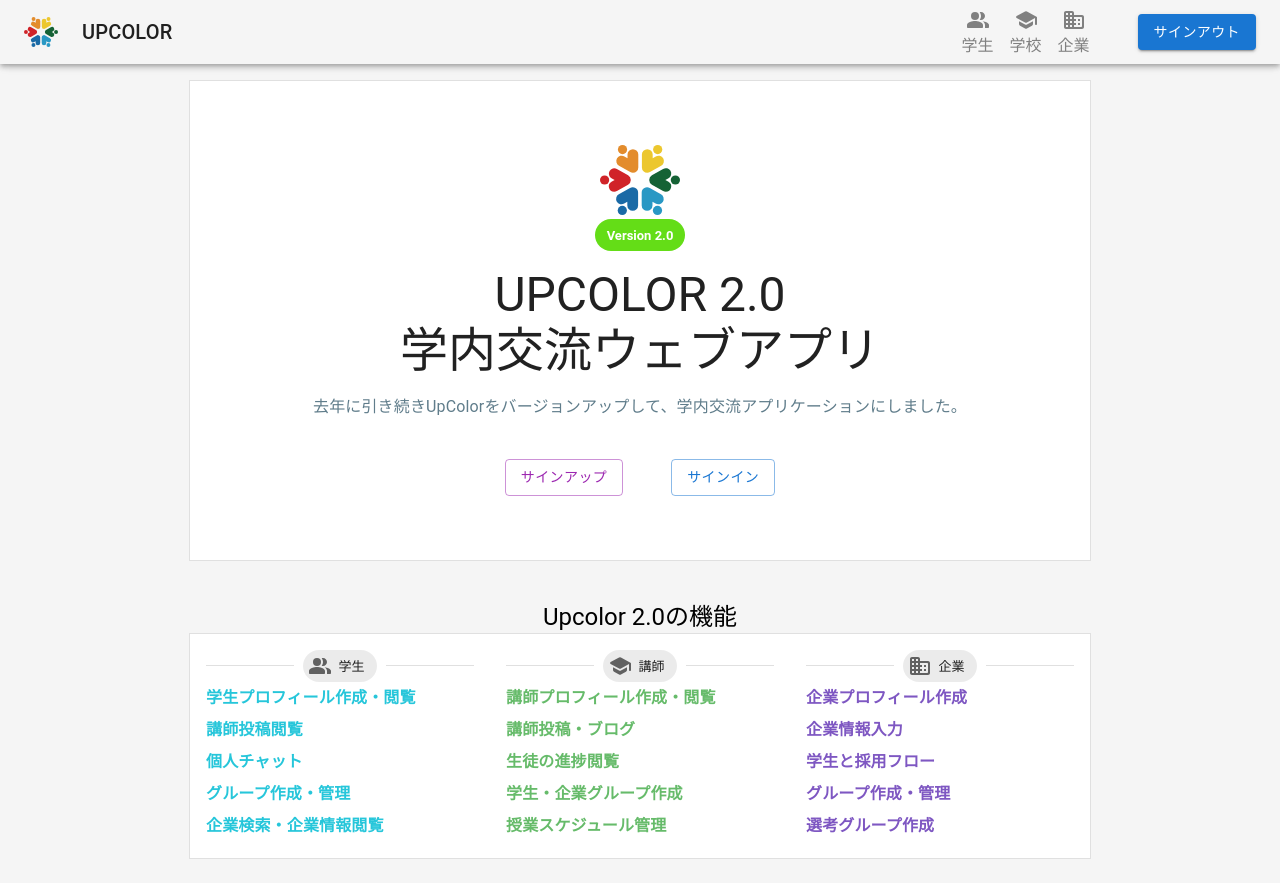
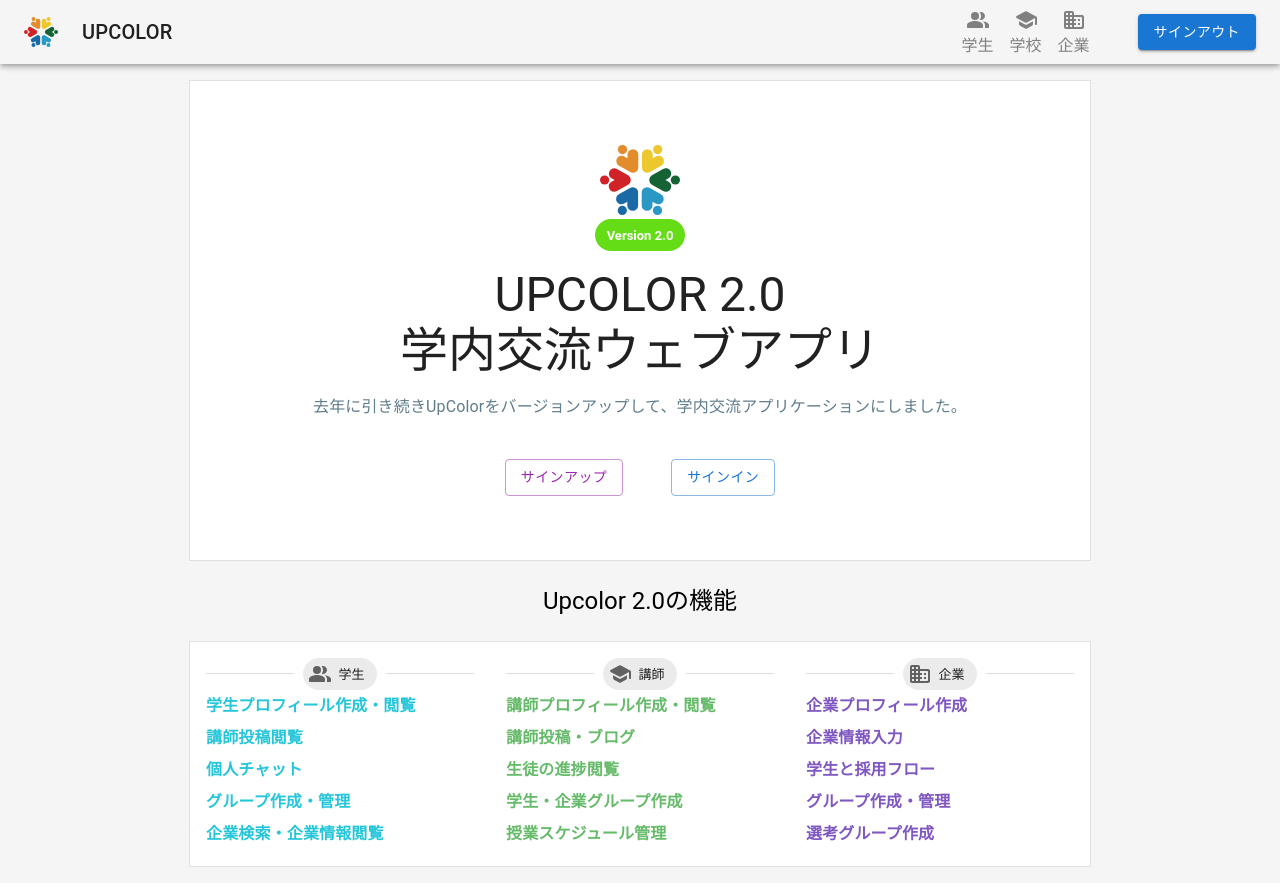
Before and after one commit to 0Neokun0/upcolor-2.0, a React (Create React App) app in the folder client/: page / in a window 1280 px wide. Built offline with nearby package versions, Linux system fonts and the light colour scheme.

Commit message:
Landing page margin 調整

```diff
--- a/client/src/components/templates/landingPageLayout.jsx
+++ b/client/src/components/templates/landingPageLayout.jsx
@@ -19,7 +19,8 @@ const LandingPageLayout = (props) => {
             <Typography
                 variant="h5"
                 sx={{
-                    mt: 5,
+                    mt: 3,
+                    mb: 3
                 }}
             >
                 Upcolor 2.0の機能
```
